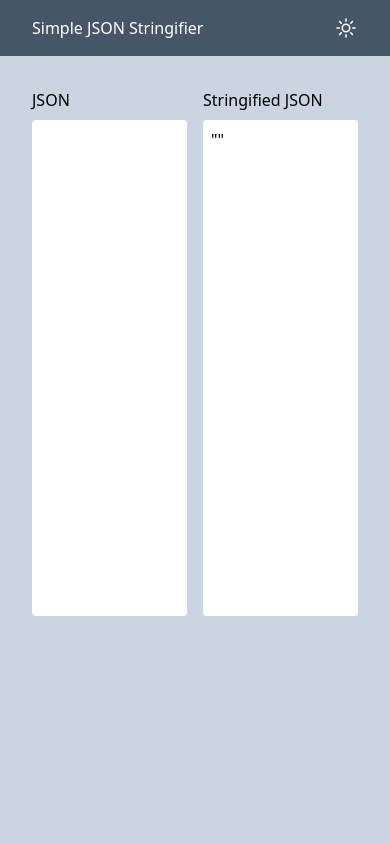
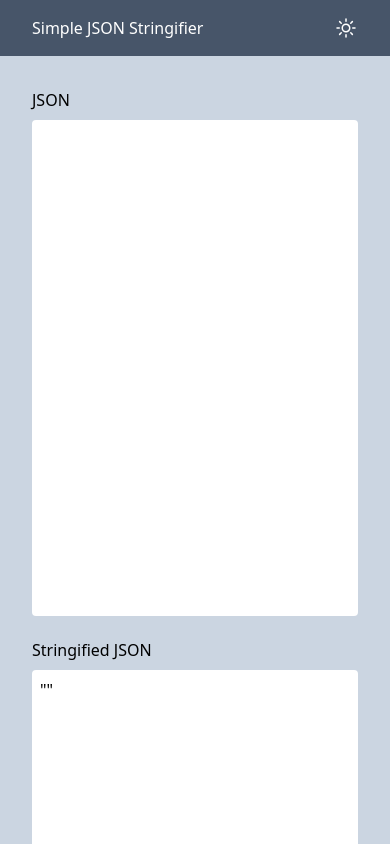
Before and after one commit to AndresNS/simple-json-stringifier, a Next.js app: page / in a window 390 px wide. Shown: the top 844 px of the page. Built offline with nearby package versions, Linux system fonts and the light colour scheme.

Commit message:
Update styles to improve mobile visibility

```diff
--- a/src/pages/index.tsx
+++ b/src/pages/index.tsx
@@ -45,7 +45,7 @@
     <Layout>
       <section className="mt-8 px-8">
         <div className="container mx-auto">
-          <div className="flex gap-4">
+          <div className="flex gap-4 flex-col md:flex-row">
             <div className="flex-1">
               <h3 className="mb-2 dark:text-white">JSON</h3>
               {/* <h3 className="mb-2">
```
